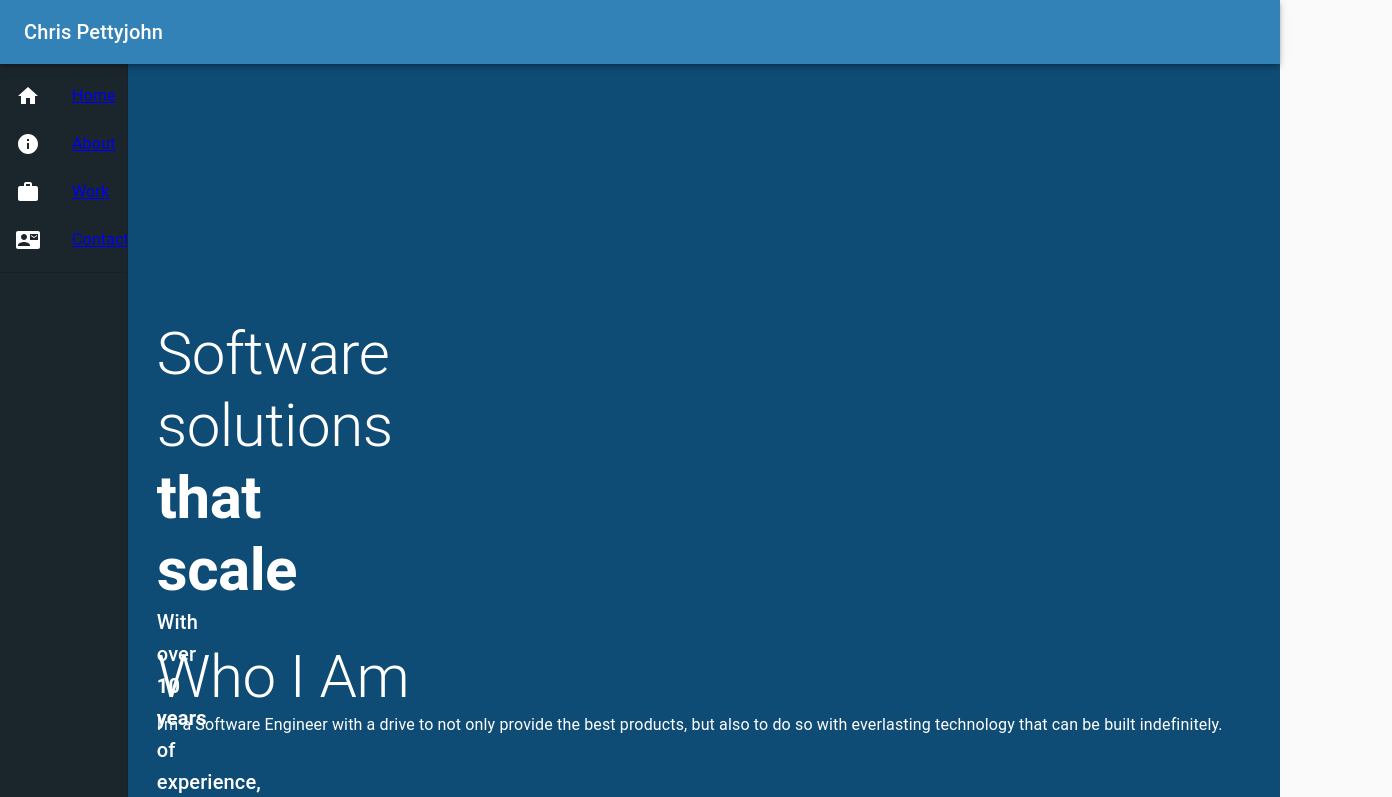
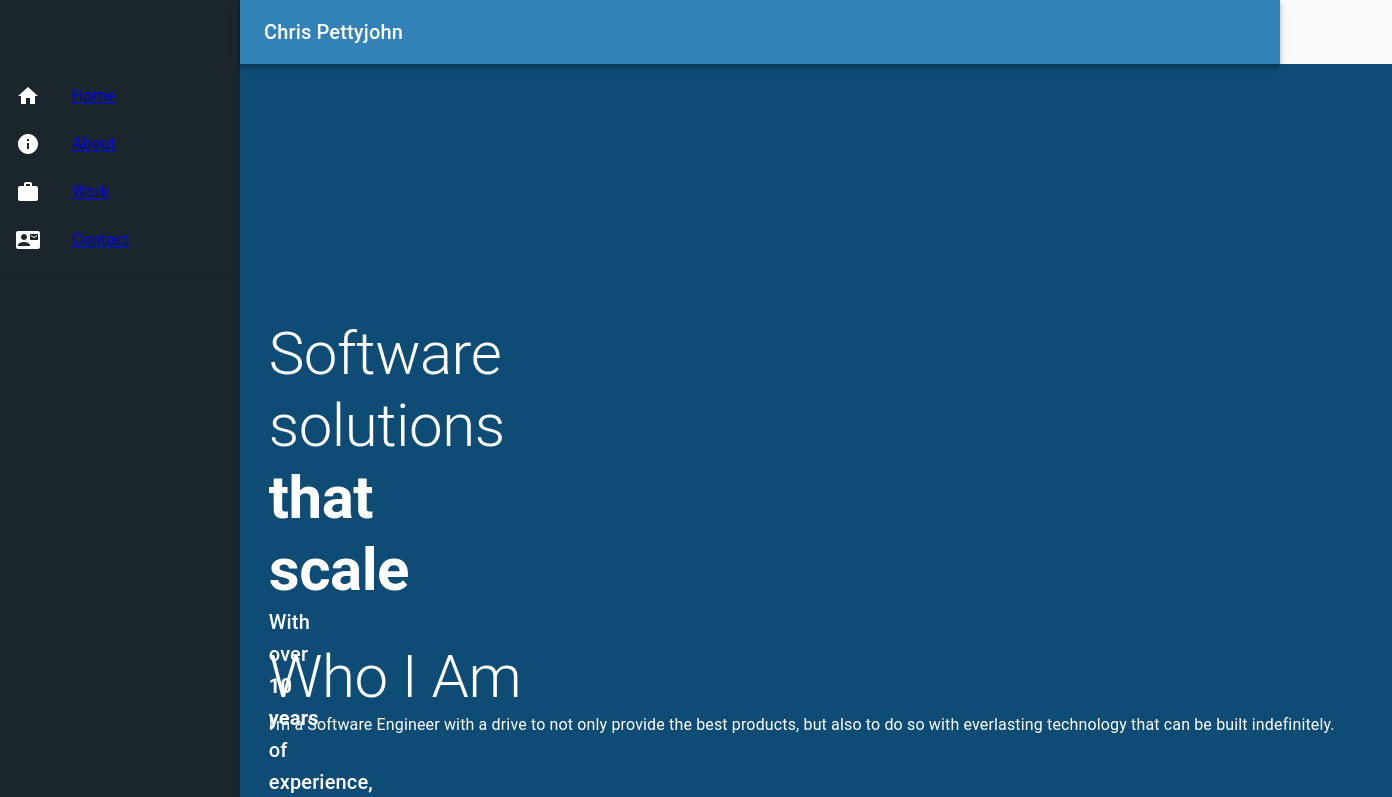
Before and after one commit to chrismpettyjohn/imchris.dev, a React (Create React App) app: page / in a window 1280 px wide. Shown: the top 797 px of the page, 1392 px wide, since content can reach past the window. Built offline with nearby package versions, Linux system fonts and the light colour scheme.

Commit message:
Start improving responsive issues on sidebar

```diff
--- a/package.json
+++ b/package.json
@@ -21,7 +21,7 @@
     "wouter": "^2.7.4"
   },
   "scripts": {
-    "start": "react-scripts start",
+    "start": "ESLINT_NO_DEV_ERRORS=true react-scripts start",
     "build": "react-scripts build && cp public/index.html build/404.html",
     "test": "react-scripts test",
     "eject": "react-scripts eject",
--- a/src/App.tsx
+++ b/src/App.tsx
@@ -1,18 +1,22 @@
 import React from 'react';
 import {SitePages} from './pages/SitePages';
 import {SiteHeader} from './components/site-header/SiteHeader';
-import {SiteSideBar} from './components/site-sidebar/SiteSidebar';
-import {CssBaseline, makeStyles, createStyles} from '@material-ui/core';
+import {sidebarWidth, SiteSideBar} from './components/site-sidebar/SiteSidebar';
+import {CssBaseline, makeStyles, createStyles, Theme} from '@material-ui/core';
 
-const useStyles = makeStyles(() =>
+const useStyles = makeStyles((theme: Theme) =>
   createStyles({
     root: {
       display: 'flex',
-      minHeight: '100vh',
-      width: '90vw',
+      height: '100vh',
+      width: '100vw',
     },
     content: {
-      flex: 1,
+      flexGrow: 1,
+      [theme.breakpoints.up('sm')]: {
+        width: `calc(100% - ${sidebarWidth}px)`,
+        marginLeft: sidebarWidth,
+      },
     },
   })
 );
--- a/src/components/site-header/SiteHeader.tsx
+++ b/src/components/site-header/SiteHeader.tsx
@@ -1,4 +1,5 @@
 import React from 'react';
+import {sidebarWidth} from '../site-sidebar/SiteSidebar';
 import {
   AppBar,
   createStyles,
@@ -13,6 +14,10 @@ const useStyles = makeStyles((theme: Theme) =>
     appBar: {
       background: '#3282b8',
       zIndex: theme.zIndex.drawer + 1,
+      [theme.breakpoints.up('sm')]: {
+        width: `calc(100% - ${sidebarWidth}px)`,
+        marginLeft: sidebarWidth,
+      },
     },
   })
 );
--- a/src/components/site-sidebar/SiteSidebar.tsx
+++ b/src/components/site-sidebar/SiteSidebar.tsx
@@ -1,4 +1,4 @@
-import React from 'react';
+import React, {useState} from 'react';
 import {Link} from 'wouter';
 import {Home, Info, Work, ContactMail} from '@material-ui/icons';
 import {
@@ -11,18 +11,25 @@ import {
   Toolbar,
   Drawer,
   Divider,
+  Hidden,
+  Theme,
 } from '@material-ui/core';
 
-const useStyles = makeStyles(() =>
-  createStyles({
+export const sidebarWidth = 240;
+
+const useStyles = makeStyles((theme: Theme) => {
+  return createStyles({
     drawer: {
-      width: '10vw',
+      [theme.breakpoints.up('sm')]: {
+        width: sidebarWidth,
         flexShrink: 0,
       },
+    },
+    toolbar: theme.mixins.toolbar,
     drawerPaper: {
       background: '#1b262c',
       color: 'white',
-      width: '10vw',
+      width: sidebarWidth,
     },
     drawerIcon: {
       color: 'white',
@@ -30,20 +37,20 @@ const useStyles = makeStyles(() =>
     drawerContainer: {
       overflow: 'auto',
     },
-  })
-);
+  });
+});
 
 export function SiteSideBar() {
   const classes = useStyles();
+  const [isMobileOpen, setMobileOpen] = useState(false);
 
+  function toggleMobileDrawer() {
+    setMobileOpen(_ => !_);
+  }
+
+  function getDrawer() {
     return (
-    <Drawer
-      className={classes.drawer}
-      variant="permanent"
-      classes={{
-        paper: classes.drawerPaper,
-      }}
-    >
+      <div className={classes.toolbar}>
         <Toolbar />
         <div className={classes.drawerContainer}>
           <List>
@@ -82,6 +89,39 @@ export function SiteSideBar() {
           </List>
           <Divider />
         </div>
-    </Drawer>
+      </div>
     );
   }
+
+  return (
+    <>
+      <Hidden smUp implementation="js">
+        <Drawer
+          variant="temporary"
+          anchor="left"
+          open={isMobileOpen}
+          onClose={toggleMobileDrawer}
+          classes={{
+            paper: classes.drawerPaper,
+          }}
+          ModalProps={{
+            keepMounted: true,
+          }}
+        >
+          {getDrawer()}
+        </Drawer>
+      </Hidden>
+      <Hidden xsDown implementation="js">
+        <Drawer
+          classes={{
+            paper: classes.drawerPaper,
+          }}
+          variant="permanent"
+          open
+        >
+          {getDrawer()}
+        </Drawer>
+      </Hidden>
+    </>
+  );
+}
```
Also changed, not shown: src/context/theme/ThemeContext.provider.tsx (added, +17 -0 lines), src/context/theme/ThemeContext.ts (added, +7 -0 lines), src/context/theme/ThemeContext.types.ts (added, +10 -0 lines). Lines whose indentation alone changed are shown as unchanged.
